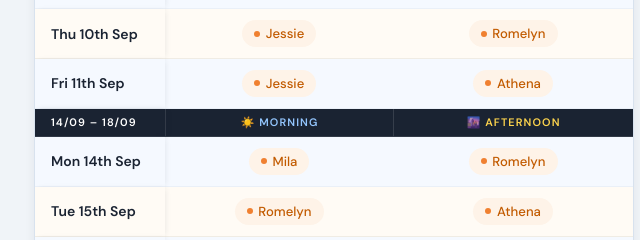
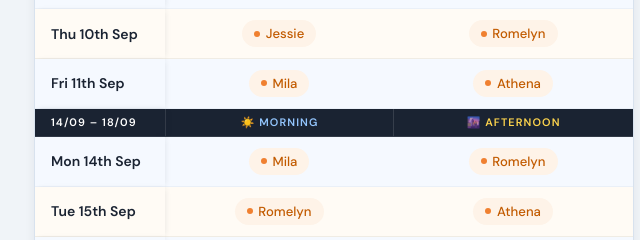
Before and after one commit to andrewengland17-maker/caribbean-bus-rota, a plain HTML site: page index.html in a window 1280 px wide. Shown: the part 436-676 px from the top of the page, 306-946 px from the left. Drawn offline with Linux system fonts and the light colour scheme.

Commit message:
11/09 swap

```diff
--- a/index.html
+++ b/index.html
@@ -1104,6 +1104,7 @@
     '2026-08-25': { am: 'romelyn', pm: 'athena'  },
     '2026-09-04': { am: 'jessie', pm: 'romelyn'  },
     '2026-09-07': { am: 'jessie', pm: 'athena'  },
+    '2026-09-11': { am: 'mila', pm: 'athena'  },
   };
 
   // ── Schedule data ──────────────────────────────────────────────
```
